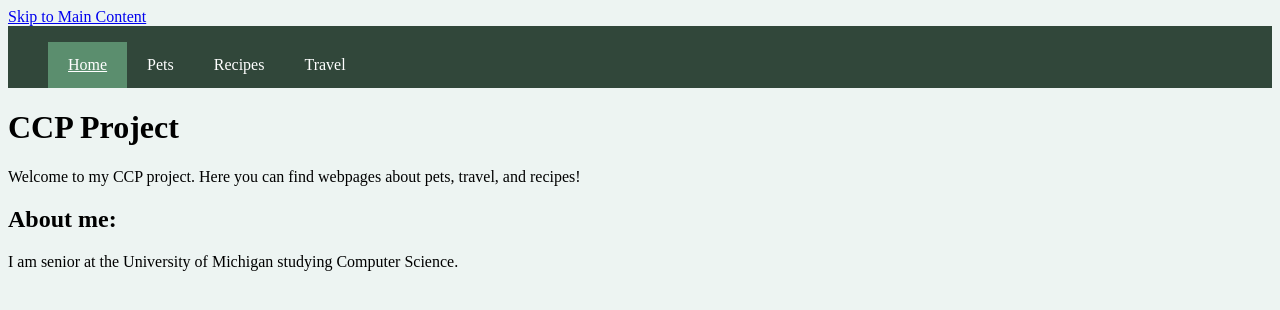
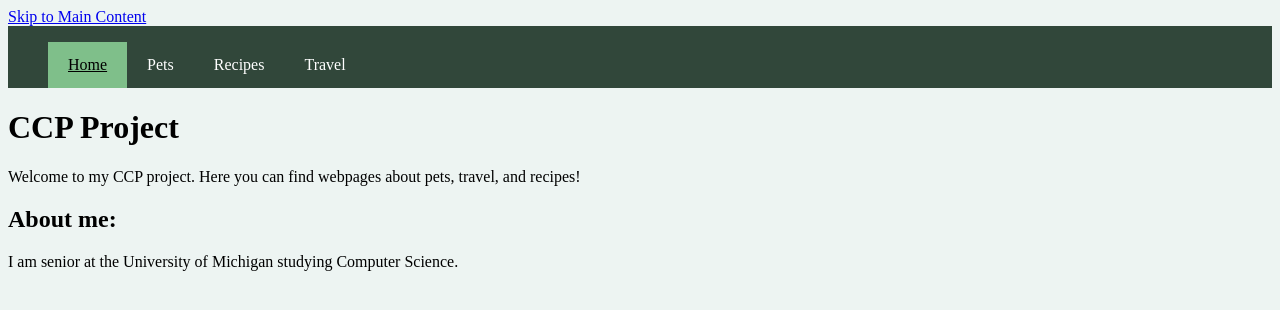
Before and after one commit to altacc-pal/ccp_mobile_w24, a plain HTML site: page index.html in a window 1280 px wide. Drawn offline with Linux system fonts and the light colour scheme.

Commit message:
add contrast

```diff
--- a/css/styles.css
+++ b/css/styles.css
@@ -17,6 +17,7 @@ body {
 }
 
 .navbar a.active {
-    background-color: #5b8e6e;
+    background-color: #7fbf8a;
+    color: #000000;
     text-decoration: underline;
 }
```
